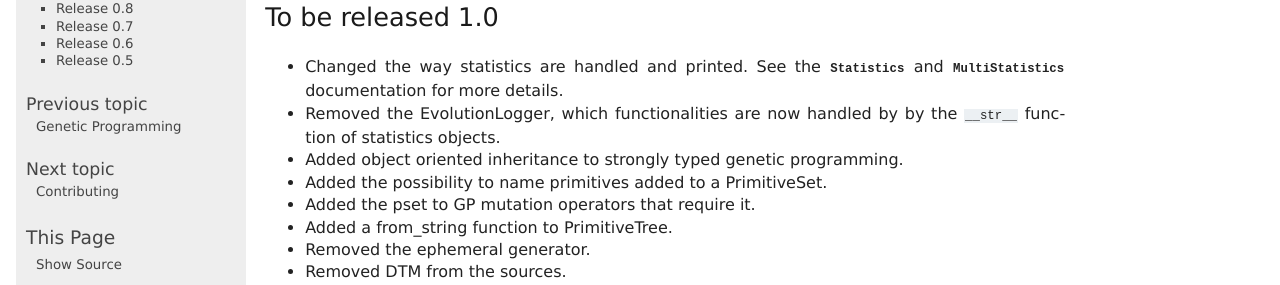
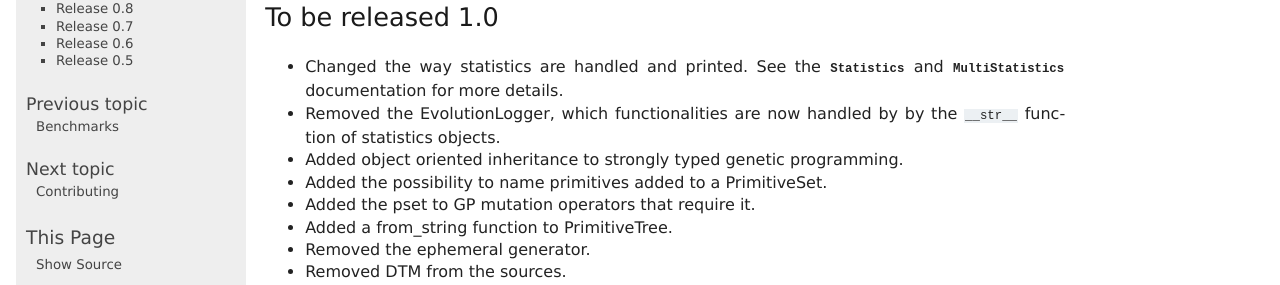
Before and after one commit to DEAP/deap, a Sphinx documentation site: the page built from doc/releases.rst, in a window 1280 px wide and 900 px high. Shown: the part 188-473 px from the top of the window. Built offline with Sphinx 7.4.7, drawn with Linux system fonts in a browser that asks for light colours; formulas are drawn with MathJax 3.

Commit message:
FIX uncomment benchmarks section of the documentation.
Regression from previous commit.

--HG--
branch : dev

```diff
--- a/doc/api/index.rst
+++ b/doc/api/index.rst
@@ -12,4 +12,4 @@
 	tools
 	algo
 	gp
-..	benchmarks
+	benchmarks
```
